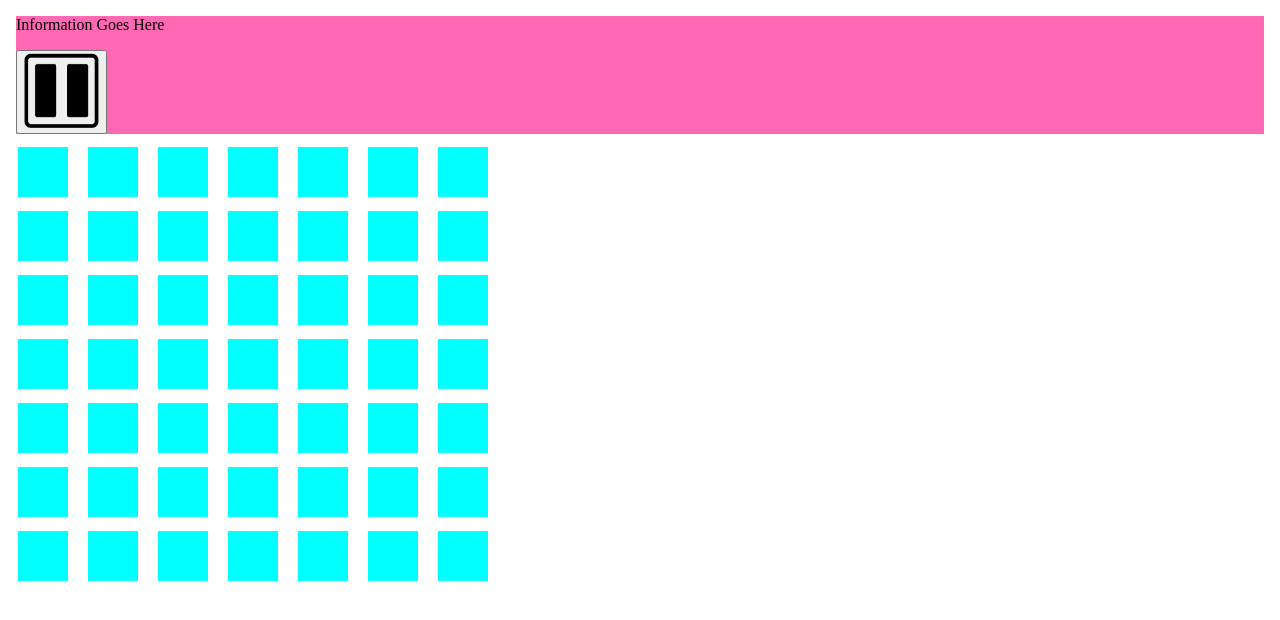
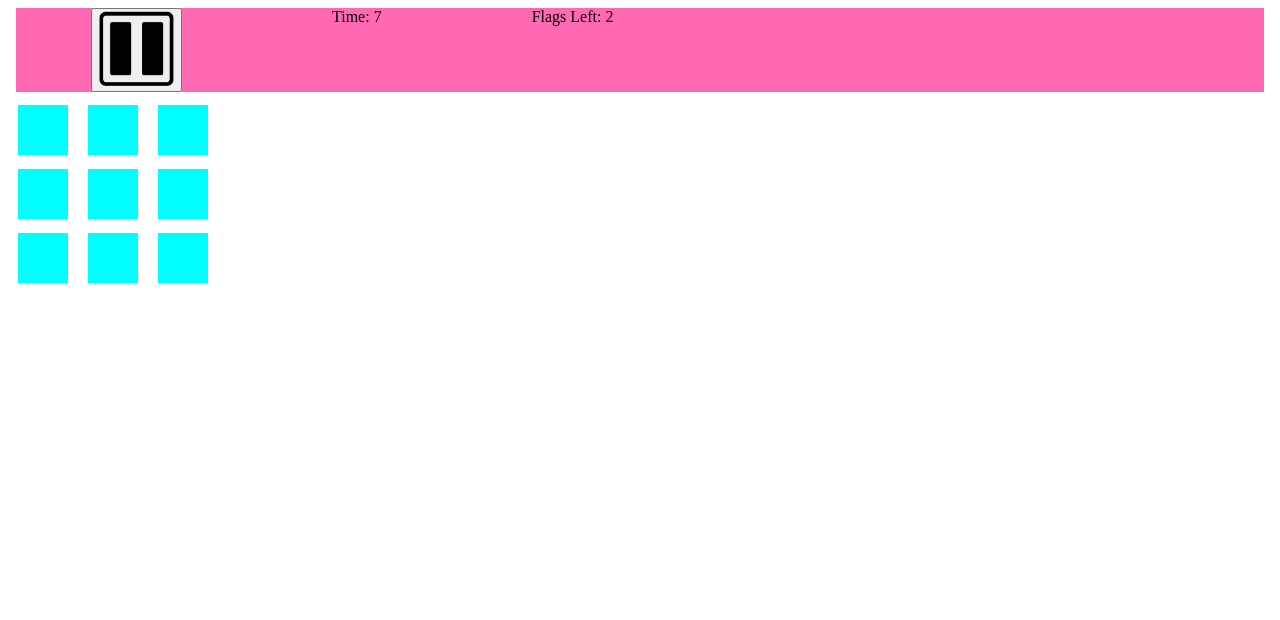
Before and after one commit to belmonthighclub/cardboard, an Angular app: page /path in a window 1280 px wide. Shown: the top 620 px of the page. Built offline with nearby package versions, Linux system fonts and the light colour scheme.

Commit message:
Added Timer and FlagCount reading to the HTML

```diff
--- a/src/app/board/board.component.ts
+++ b/src/app/board/board.component.ts
@@ -37,7 +37,7 @@ export class BoardComponent implements OnInit, OnDestroy {
       this.board = new Board(this.cellsPerRow, this.mines);
     }
     else {
-      this.board = new Board(7, 7);
+      this.board = new Board(3, 2);
     }
     const source = interval(1000);
     this.subscription = source.subscribe(val => this.loop());
@@ -52,7 +52,7 @@ export class BoardComponent implements OnInit, OnDestroy {
       //gameWin();
       console.log("You won!");
     }
-    if (this.board.checkLossCondition()) {
+    else if (this.board.checkLossCondition()) {
       //gameOver();
       console.log("You lost!");
     }
@@ -64,6 +64,7 @@ export class BoardComponent implements OnInit, OnDestroy {
           }
         });
       });
+      this.timer.stopTimer();
     }
   }
 
--- a/src/app/board/board.ts
+++ b/src/app/board/board.ts
@@ -30,7 +30,7 @@ export class Board {
      * @param cell cell object the function is running on
      */
     public isLeftClicked(cell: Cell): void {
-        if (!this.canInteract) {
+        if (!this.canInteract || cell.getIsMarked()) {
             return;
         }
         if (cell.getIsMine()) {
--- a/src/app/information/information.component.css
+++ b/src/app/information/information.component.css
@@ -2,3 +2,12 @@
     width: 75px;
     height: 75px;
 }
+
+#information {
+    display: flex;
+}
+
+.info {
+    margin-right: 75px;
+    margin-left: 75px;
+}
--- a/src/app/information/information.component.html
+++ b/src/app/information/information.component.html
@@ -1,23 +1,22 @@
 <body style="background-color:hotpink;">
-    <p>Information Goes Here</p>
     <div id = "won" *ngIf = "getBoard().checkWinCondition()">
         <h1>Congrats on the win!</h1>
     </div>
-    <div id = "lost" *ngIf = "getBoard().checkLossCondition()">
+    <div id = "lost" *ngIf = "getBoard().checkLossCondition() && !getBoard().checkWinCondition()">
         <h1>Oops! You lost!</h1>
     </div>
     <div id = "information">
-        <div id = "pauseButton">
-            <button (click) = "togglePause()" >
+        <div class = "info" id = "pauseButton">
+            <button (click) = "togglePause()">
                 <img class = "button" *ngIf = "this.getPaused()" src = "../../assets/play.png">
                 <img class = "button" *ngIf = "!this.getPaused()" src = "../../assets/pause.png">
             </button>
         </div>
-        <div id = "timer">
-
+        <div class = "info" id = "timer">
+            <span id = "time">Time: {{getTimer().getTime()}}</span>
         </div>
-        <div id = "flagCount">
-
+        <div class = "info" id = "flagCount">
+            <span id = "flags">Flags Left: {{getBoard().getFlagCount().getFlagsLeft()}}</span>
         </div>
     </div>
 </body>
--- a/src/app/information/information.component.ts
+++ b/src/app/information/information.component.ts
@@ -1,9 +1,9 @@
-import { ThisReceiver } from '@angular/compiler';
 import { Component, Input, OnDestroy, OnInit } from '@angular/core';
 import { interval, Subscription } from 'rxjs';
 import { Board } from '../board/board';
-import { FlagsLeft } from './flagsLeft';
 import { Timer } from './timer';
+
+const LOOP_SPEED: number = 1000;
 
 @Component({
   selector: 'app-information',
@@ -16,12 +16,13 @@ export class InformationComponent implements OnInit, OnDestroy {
   private subscription: Subscription = new Subscription(); //used to loop a method
   @Input() public board!: Board; //Board object for the component; recieved from BoardComponent
   private paused: boolean = false;
+  private timesLooped: number = 0;
 
   constructor() {
   }
 
   ngOnInit(): void { //runs on initialization
-    const source = interval(1000);
+    const source = interval(LOOP_SPEED);
     this.subscription = source.subscribe(val => this.loop());
   }
 
@@ -35,7 +36,11 @@ export class InformationComponent implements OnInit, OnDestroy {
 
   private loop(): void { //runs every second
     //print out timer and flagCount
-    this.timer?.increment();
+    this.timesLooped++;
+    if (this.timesLooped * LOOP_SPEED == 1000) {
+      this.timer?.increment();
+      this.timesLooped = 0;
+    }
     let gameWon: boolean = false;
     this.board?.getCells().forEach(row => {
       row.forEach(cell => {
@@ -60,9 +65,11 @@ export class InformationComponent implements OnInit, OnDestroy {
   }
 
   public togglePause(): void { //pause needs to 1.) stop the timer and 2.) stop the player from doing anything
-    this.paused = !this.paused;
-    this.timer.setIsPaused(this.paused);
-    this.board.setInteract(this.paused);
+    if (!(this.board.checkLossCondition() || this.board.checkWinCondition())) {
+      this.paused = !this.paused;
+      this.timer.setIsPaused(this.paused);
+      this.board.setInteract(!this.paused);
+    }
   }
 
   ngOnDestroy(): void { //runs when destroyed
```
